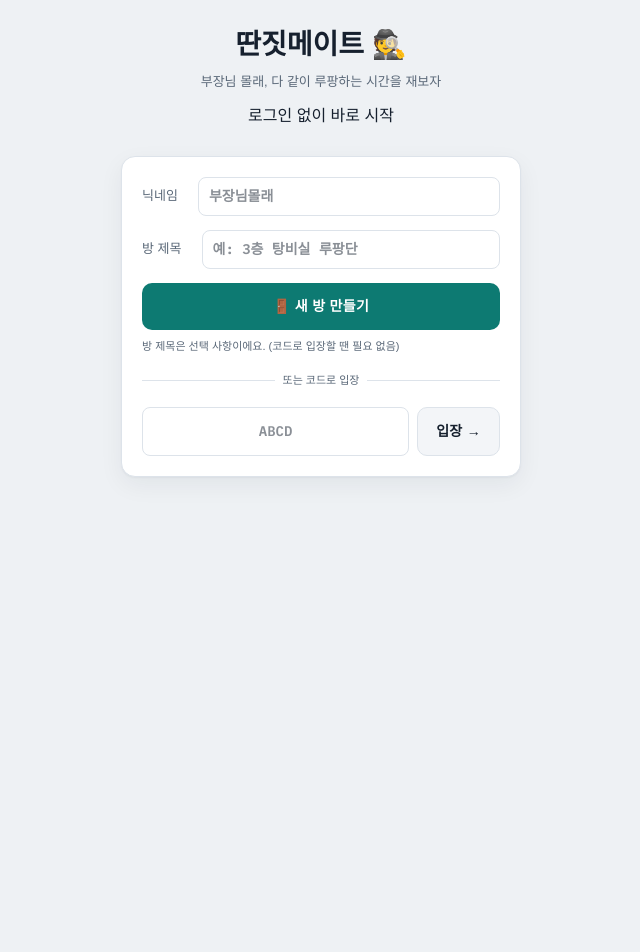
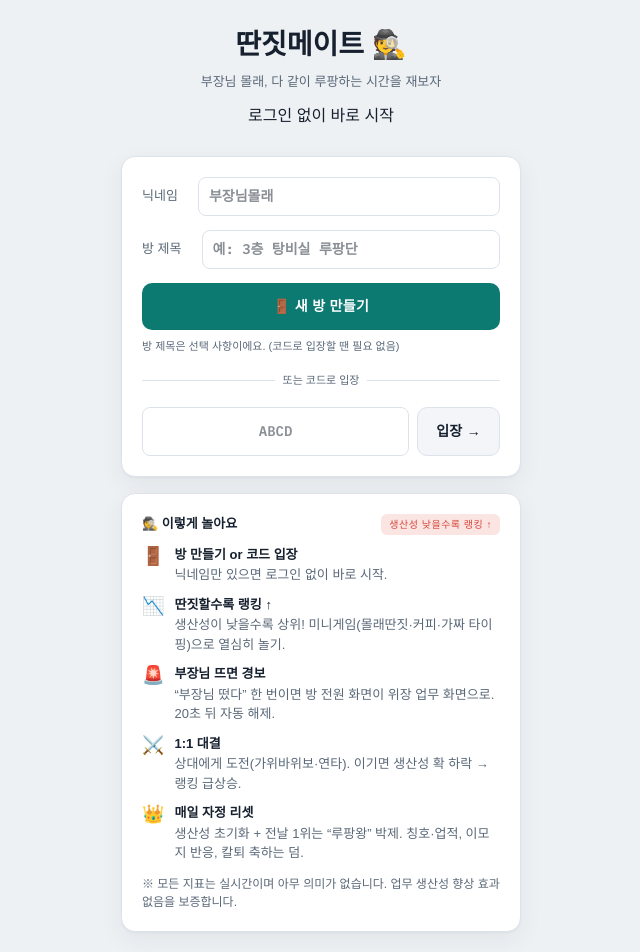
Before and after one commit to dev-hojung/salary-loopang, a Next.js app: page / in a window 1280 px wide. Shown: the top 952 px of the page, without its empty margins (319-959 px from the left). Before the commit the page ends 800 px from the top, so only its background shows below. Built offline with nearby package versions, Linux system fonts and the light colour scheme; a web font is replaced by a local one.

Commit message:
S4: 랜딩에 사용법 안내 '이렇게 놀아요' 추가

```diff
--- a/app/page.tsx
+++ b/app/page.tsx
@@ -178,6 +178,45 @@ export default function Home() {
 
           {error && <p style={{ color: 'var(--red)', fontSize: 12, fontWeight: 500 }}>{error}</p>}
         </div>
+
+        {/* 사용법 안내 */}
+        <div className="card" style={{ opacity: 1, animation: 'none' }}>
+          <div className="card-h" style={{ marginBottom: 10 }}>
+            <span className="t">🕵️ 이렇게 놀아요</span>
+            <span className="badge red">생산성 낮을수록 랭킹 ↑</span>
+          </div>
+          <ol
+            style={{
+              margin: 0,
+              padding: 0,
+              listStyle: 'none',
+              display: 'flex',
+              flexDirection: 'column',
+              gap: 10,
+            }}
+          >
+            {(
+              [
+                ['🚪', '방 만들기 or 코드 입장', '닉네임만 있으면 로그인 없이 바로 시작.'],
+                ['📉', '딴짓할수록 랭킹 ↑', '생산성이 낮을수록 상위! 미니게임(몰래딴짓·커피·가짜 타이핑)으로 열심히 놀기.'],
+                ['🚨', '부장님 뜨면 경보', '“부장님 떴다” 한 번이면 방 전원 화면이 위장 업무 화면으로. 20초 뒤 자동 해제.'],
+                ['⚔️', '1:1 대결', '상대에게 도전(가위바위보·연타). 이기면 생산성 확 하락 → 랭킹 급상승.'],
+                ['👑', '매일 자정 리셋', '생산성 초기화 + 전날 1위는 “루팡왕” 박제. 칭호·업적, 이모지 반응, 칼퇴 축하는 덤.'],
+              ] as const
+            ).map(([emoji, stepTitle, desc], i) => (
+              <li key={i} style={{ display: 'flex', gap: 10, alignItems: 'flex-start' }}>
+                <span style={{ fontSize: 18, lineHeight: 1.3, flexShrink: 0 }}>{emoji}</span>
+                <span style={{ fontSize: 13 }}>
+                  <b style={{ fontWeight: 700 }}>{stepTitle}</b>
+                  <span style={{ display: 'block', color: 'var(--ink-soft)', marginTop: 1 }}>{desc}</span>
+                </span>
+              </li>
+            ))}
+          </ol>
+          <p className="label" style={{ marginTop: 12 }}>
+            ※ 모든 지표는 실시간이며 아무 의미가 없습니다. 업무 생산성 향상 효과 없음을 보증합니다.
+          </p>
+        </div>
       </div>
     </div>
   );
```
